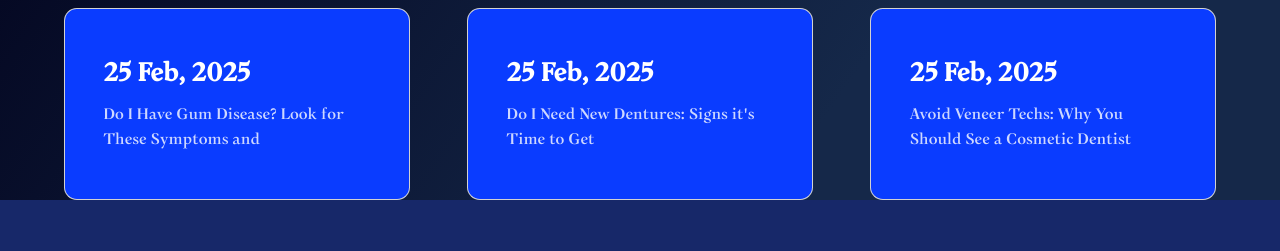
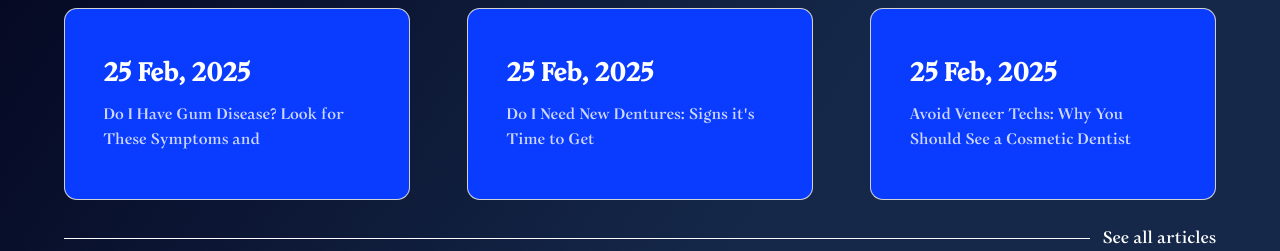
Before and after one commit to JackS0l0/demo-dental, a Django app: page / in a window 1280 px wide. Shown: the part 5774-6025 px from the top of the page. Before the commit the page ends 5974 px from the top, so only its background shows below. Run offline with Django 5.2, Linux system fonts and the light colour scheme; data comes from the database, SQL or seed files in the repository; some libraries are stand-ins or nearby versions.

Commit message:
modified:   templates/index.html

```diff
--- a/templates/index.html
+++ b/templates/index.html
@@ -76,6 +76,10 @@
                     </div>
                 {% endfor %}
             </div>
+            <div class="seeall">
+                <div class="line"></div>
+                <a href="{% url 'index' %}">See all articles</a>
+            </div>
         {% endfor %}
     </main>
 {% endblock %}
```
